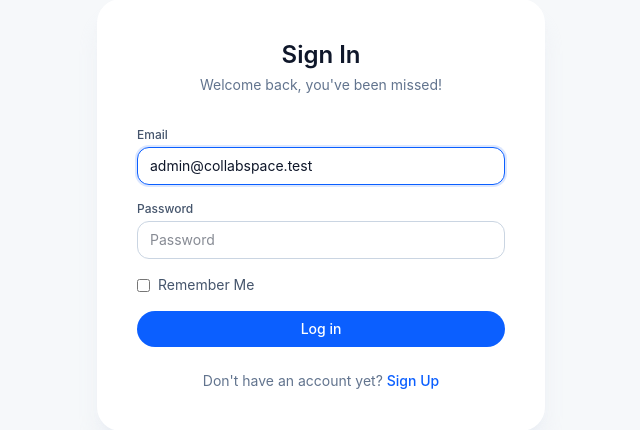
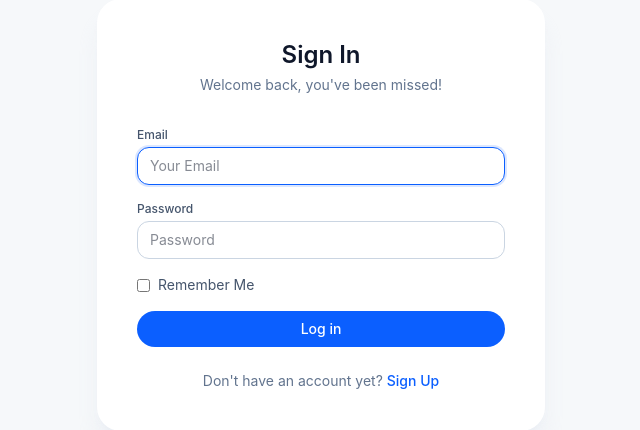
Before and after one commit to Yousef-Douhan/collabspace, a Laravel app: page /login in a window 1280 px wide. Shown: the part 161-591 px from the top of the page, without its empty margins (319-959 px from the left). Run offline with Laravel 12, Linux system fonts and the light colour scheme; style sheets or scripts are compiled from the project's sources.

Commit message:
feat: live dashboard, site verification, demo footer; empty login email

```diff
--- a/resources/views/auth/login.blade.php
+++ b/resources/views/auth/login.blade.php
@@ -8,7 +8,7 @@
         @csrf
         <div>
             <label class="label" for="email">{{ __('Email') }}</label>
-            <input id="email" name="email" type="email" value="{{ old('email', 'admin@collabspace.test') }}" required autofocus class="input" placeholder="{{ __('Your Email') }}">
+            <input id="email" name="email" type="email" value="{{ old('email') }}" autocomplete="email" required autofocus class="input" placeholder="{{ __('Your Email') }}">
             @error('email')<p class="mt-1 text-xs text-rose-600">{{ $message }}</p>@enderror
         </div>
         <div>
```
